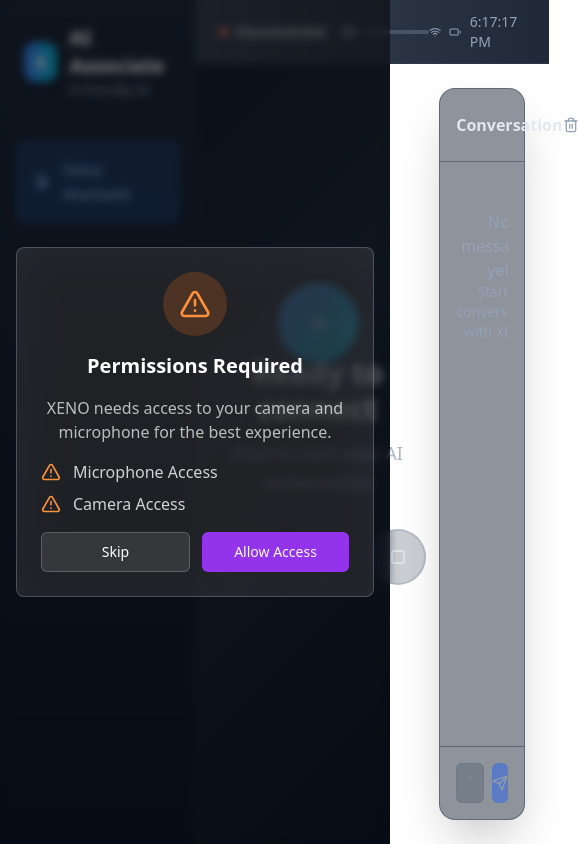
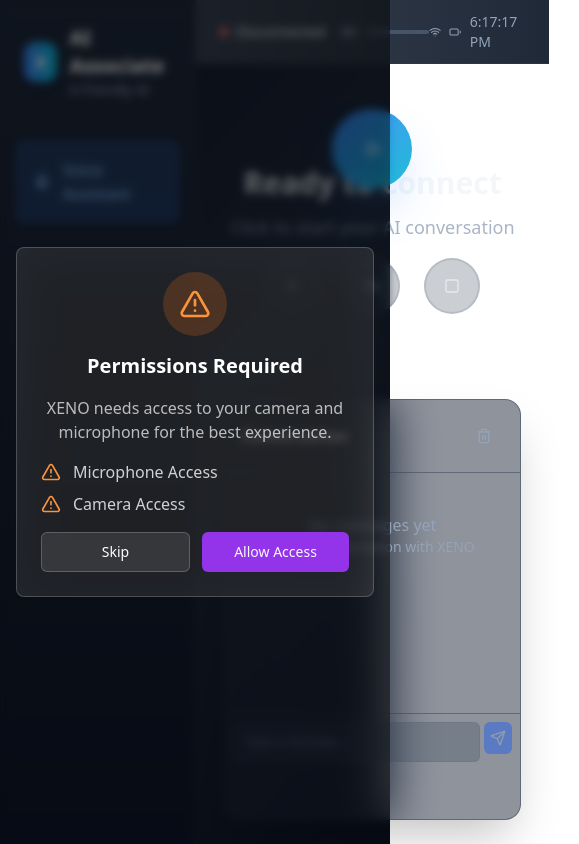
Before and after one commit to Aadya-Madankar/AI-Associate-2025, a React (Vite) app: page / in a window 390 px wide. Shown: the whole page, 579 px wide, since content can reach past the window. Built offline with nearby package versions, Linux system fonts and the light colour scheme.

Commit message:
Update VoiceInterface.tsx

```diff
--- a/src/components/VoiceInterface.tsx
+++ b/src/components/VoiceInterface.tsx
@@ -299,15 +299,15 @@
   ), [connected, isRecording, inVolume, volume, isUserSpeaking, isAssistantSpeaking, handleConnect]);
 
   return (
-    <div className="h-full grid grid-cols-3 gap-6">
+    <div className="h-full w-full grid grid-cols-1 sm:grid-cols-3 gap-2 sm:gap-6 px-1 sm:px-4 md:px-8 lg:px-12 max-w-full">
       {/* Hidden canvas for video processing */}
       <canvas ref={renderCanvasRef} className="hidden" />
 
       {/* Left Column - Main Voice Interface */}
-      <div className="col-span-2 flex flex-col items-center justify-center space-y-8">
+      <div className="col-span-1 sm:col-span-2 flex flex-col items-center justify-center space-y-4 sm:space-y-8 w-full sm:w-auto">
 
         {/* Main Content Area - Either Video or Polka Dot Sphere */}
-        <div className="relative flex items-center justify-center">
+        <div className="relative flex items-center justify-center w-full sm:w-auto">
           <AnimatePresence mode="wait" initial={false}>
             {isVideoActive ? (
               <motion.div
@@ -439,8 +439,8 @@
       </div>
 
       {/* Right Column - Conversation Panel (unchanged) */}
-      <div className="col-span-1">
-        <div className="h-full bg-slate-800/50 dark:bg-slate-800/50 light:bg-conversation-light backdrop-blur-xl border border-slate-700/50 dark:border-slate-700/50 light:border-emerald-200/30 rounded-2xl flex flex-col shadow-2xl transition-all duration-500">
+      <div className="col-span-1 mt-4 sm:mt-0">
+        <div className="h-full bg-slate-800/50 dark:bg-slate-800/50 light:bg-conversation-light backdrop-blur-xl border border-slate-700/50 dark:border-slate-700/50 light:border-emerald-200/30 rounded-2xl flex flex-col shadow-2xl transition-all duration-500 min-h-[300px] sm:min-h-0">
           {/* Conversation Header */}
           <div className="p-4 border-b border-slate-700/50 dark:border-slate-700/50 light:border-emerald-200/30">
             <div className="flex items-center justify-between">
@@ -457,8 +457,8 @@
           </div>
 
           {/* Messages */}
-          <ScrollArea className="flex-1 p-4" ref={scrollRef}>
-            <div className="space-y-4">
+          <ScrollArea className="flex-1 p-2 sm:p-4 max-h-60 sm:max-h-none" ref={scrollRef}>
+            <div className="space-y-2 sm:space-y-4">
               {messages.length === 0 ? (
                 <div className="text-center text-slate-400 dark:text-slate-400 light:text-emerald-600 py-8">
                   <p>No messages yet</p>
@@ -473,7 +473,7 @@
                     className={`flex ${message.type === 'user' ? 'justify-end' : 'justify-start'}`}
                   >
                     <div
-                      className={`max-w-[80%] p-3 rounded-lg ${
+                    className={`max-w-[95vw] sm:max-w-[80%] p-2 sm:p-3 rounded-lg ${
                         message.type === 'user'
                           ? 'bg-blue-600 dark:bg-blue-600 light:bg-emerald-600 text-white shadow-lg'
                           : 'bg-slate-700/50 dark:bg-slate-700/50 light:bg-emerald-100/50 text-slate-200 dark:text-slate-200 light:text-emerald-800 border border-slate-600/50 dark:border-slate-600/50 light:border-emerald-200/50'
@@ -491,21 +491,21 @@
           </ScrollArea>
 
           {/* Input */}
-          <div className="p-4 border-t border-slate-700/50 dark:border-slate-700/50 light:border-emerald-200/30">
-            <div className="flex space-x-2">
+          <div className="p-2 sm:p-4 border-t border-slate-700/50 dark:border-slate-700/50 light:border-emerald-200/30">
+            <div className="flex space-x-1 sm:space-x-2">
               <Input
                 value={inputText}
                 onChange={(e) => setInputText(e.target.value)}
                 onKeyPress={handleKeyPress}
                 placeholder="Type a message..."
                 disabled={!connected}
-                className="bg-slate-700/50 dark:bg-slate-700/50 light:bg-emerald-50/50 border-slate-600/50 dark:border-slate-600/50 light:border-emerald-200/50 text-slate-200 dark:text-slate-200 light:text-emerald-800 placeholder:text-slate-400 dark:placeholder:text-slate-400 light:placeholder:text-emerald-500 focus:border-blue-500/50 dark:focus:border-blue-500/50 light:focus:border-emerald-400/50 focus:ring-blue-500/20 dark:focus:ring-blue-500/20 light:focus:ring-emerald-500/20"
+                className="bg-slate-700/50 dark:bg-slate-700/50 light:bg-emerald-50/50 border-slate-600/50 dark:border-slate-600/50 light:border-emerald-200/50 text-slate-200 dark:text-slate-200 light:text-emerald-800 placeholder:text-slate-400 dark:placeholder:text-slate-400 light:placeholder:text-emerald-500 focus:border-blue-500/50 dark:focus:border-blue-500/50 light:focus:border-emerald-400/50 focus:ring-blue-500/20 dark:focus:ring-blue-500/20 light:focus:ring-emerald-500/20 text-xs sm:text-base"
               />
               <Button
                 onClick={handleSend}
                 disabled={!connected || !inputText.trim()}
                 size="icon"
-                className="bg-blue-600 dark:bg-blue-600 light:bg-emerald-600 hover:bg-blue-700 dark:hover:bg-blue-700 light:hover:bg-emerald-700 disabled:bg-slate-600 disabled:text-slate-400 transition-all duration-200"
+                className="bg-blue-600 dark:bg-blue-600 light:bg-emerald-600 hover:bg-blue-700 dark:hover:bg-blue-700 light:hover:bg-emerald-700 disabled:bg-slate-600 disabled:text-slate-400 transition-all duration-200 w-8 h-8 sm:w-10 sm:h-10 flex items-center justify-center"
               >
                 <Send className="h-4 w-4" />
               </Button>
```
